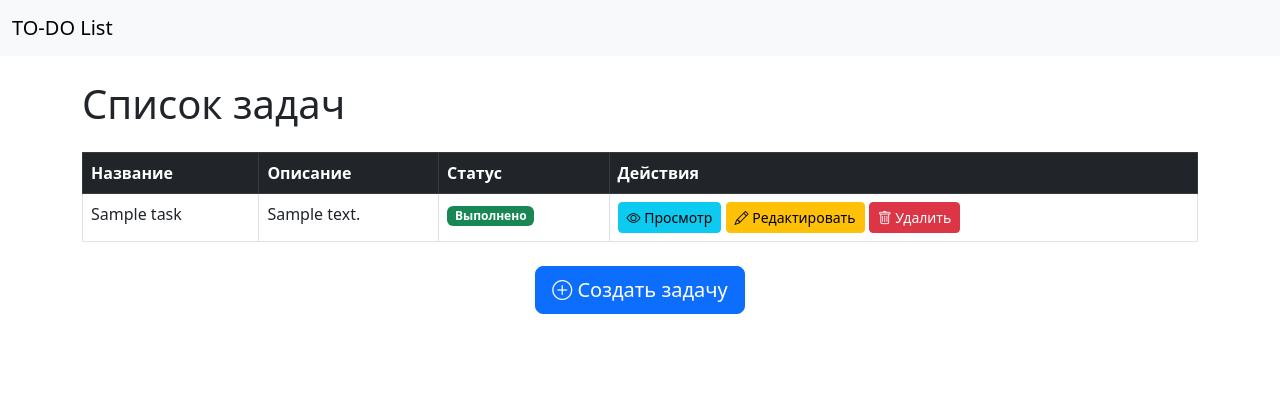
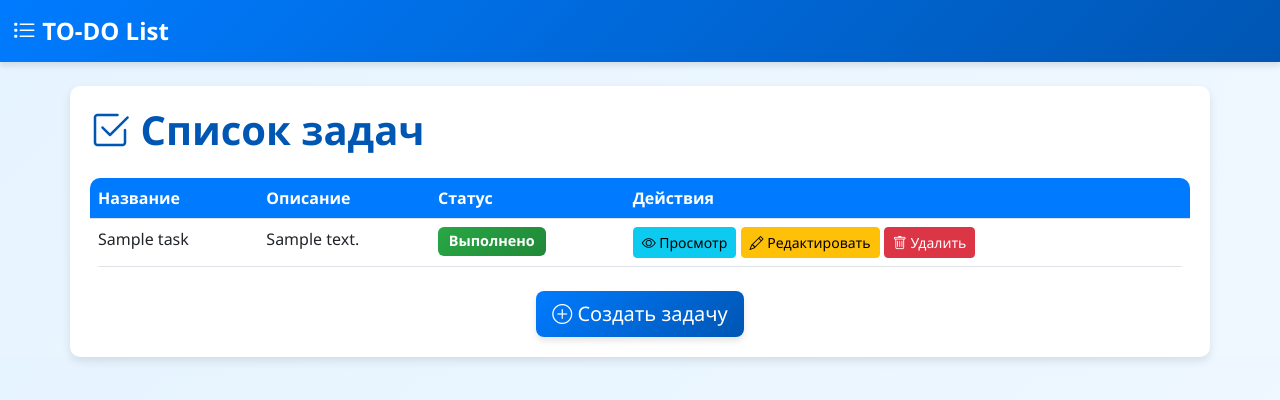
Before and after one commit to kojjadakosti/TO-DO-LIST, a Django app: page / in a window 1280 px wide. Shown: the top 400 px of the page. Run offline with Django 4.2, Linux system fonts and the light colour scheme; tables that the repository leaves empty hold one stand-in row (values such as "Sample post"); some libraries are stand-ins or nearby versions.

Commit message:
Рабочий основной функционал и отредактированный внешний вид. Остались пользователи

```diff
--- a/site_IAR/settings.py
+++ b/site_IAR/settings.py
@@ -119,6 +119,9 @@ USE_TZ = True
 # https://docs.djangoproject.com/en/4.2/howto/static-files/
 
 STATIC_URL = 'static/'
+STATICFILES_DIRS = (
+    BASE_DIR / 'static',
+)
 
 # Default primary key field type
 # https://docs.djangoproject.com/en/4.2/ref/settings/#default-auto-field
--- /dev/null
+++ b/static/css/styles.css
@@ -0,0 +1,96 @@
+/* Основные стили для body */
+body {
+    background: linear-gradient(135deg, #e6f4ff, #f0f8ff);
+    font-family: 'Segoe UI', Tahoma, Geneva, Verdana, sans-serif;
+}
+
+/* Стили для шапки */
+.navbar {
+    background: linear-gradient(135deg, #007bff, #0056b3);
+    box-shadow: 0 4px 6px rgba(0, 0, 0, 0.1);
+}
+
+.navbar-brand {
+    color: white !important;
+    font-size: 1.5rem;
+    font-weight: bold;
+}
+
+.navbar-brand:hover {
+    color: #cce7ff !important;
+}
+
+/* Стили для контейнера */
+.container {
+    background: white;
+    border-radius: 10px;
+    box-shadow: 0 4px 10px rgba(0, 0, 0, 0.1);
+    padding: 20px;
+    margin-top: 20px;
+}
+
+/* Стили для заголовков */
+h1 {
+    color: #0056b3;
+    font-weight: bold;
+}
+
+/* Стили для кнопок */
+.btn-primary {
+    background: linear-gradient(135deg, #007bff, #0056b3);
+    border: none;
+    box-shadow: 0 4px 6px rgba(0, 0, 0, 0.1);
+}
+
+.btn-primary:hover {
+    background: linear-gradient(135deg, #0056b3, #003366);
+}
+
+/* Стили для таблицы */
+.table {
+    border-radius: 10px;
+    overflow: hidden;
+}
+
+.table th {
+    background: #007bff;
+    color: white;
+}
+
+.table-hover tbody tr:hover {
+    background-color: #e6f4ff;
+}
+
+/* Стили для бейджей */
+.badge {
+    font-size: 0.9rem;
+    padding: 0.5em 0.75em;
+}
+
+.badge.bg-success {
+    background: linear-gradient(135deg, #28a745, #218838);
+}
+
+.badge.bg-warning {
+    background: linear-gradient(135deg, #ffc107, #e0a800);
+}
+
+/* Кастомные стили для SweetAlert2 */
+.custom-swal-popup {
+    border-radius: 10px; /* Закругленные углы */
+    box-shadow: 0 4px 10px rgba(0, 0, 0, 0.1); /* Тень */
+}
+
+.swal2-title {
+    color: #0056b3; /* Синий цвет заголовка */
+}
+
+.swal2-confirm {
+    background: linear-gradient(135deg, #007bff, #0056b3) !important; /* Градиент для кнопки подтверждения */
+    border: none !important;
+}
+
+.swal2-cancel {
+    background: linear-gradient(135deg, #dc3545, #c82333) !important; /* Градиент для кнопки отмены */
+    border: none !important;
+}
--- /dev/null
+++ b/static/js/scripts.js
@@ -0,0 +1,24 @@
+// Функция для подтверждения удаления задачи
+function confirmDelete(event) {
+    event.preventDefault(); // Отменяем стандартное поведение формы
+    const form = event.target; // Форма, которая вызвала событие
+
+    Swal.fire({
+        title: 'Вы уверены?',
+        text: "Вы не сможете отменить это действие!",
+        icon: 'warning',
+        showCancelButton: true,
+        confirmButtonColor: '#007bff', // Синий цвет кнопки подтверждения
+        cancelButtonColor: '#dc3545', // Красный цвет кнопки отмены
+        confirmButtonText: 'Да, удалить!',
+        cancelButtonText: 'Отмена',
+        background: '#fff', // Белый фон модального окна
+        customClass: {
+            popup: 'custom-swal-popup', // Класс для кастомного стиля
+        }
+    }).then((result) => {
+        if (result.isConfirmed) {
+            form.submit(); // Отправляем форму, если пользователь подтвердил
+        }
+    });
+}
--- a/tasks/templates/tasks/base.html
+++ b/tasks/templates/tasks/base.html
@@ -1,24 +1,35 @@
+{% load static %}
+
 <!DOCTYPE html>
 <html lang="ru">
 <head>
     <meta charset="UTF-8">
     <meta name="viewport" content="width=device-width, initial-scale=1.0">
     <title>TO-DO List</title>
+    <!-- Подключаем Bootstrap -->
     <link href="https://cdn.jsdelivr.net/npm/bootstrap@5.3.0/dist/css/bootstrap.min.css" rel="stylesheet">
     <!-- Подключаем Bootstrap Icons -->
     <link href="https://cdn.jsdelivr.net/npm/bootstrap-icons@1.10.5/font/bootstrap-icons.css" rel="stylesheet">
+    <!-- Подключаем кастомные стили -->
+    <link href="{% static 'css/styles.css' %}" rel="stylesheet">
 </head>
 <body>
-<nav class="navbar navbar-expand-lg navbar-light bg-light">
+<nav class="navbar navbar-expand-lg navbar-dark">
     <div class="container-fluid">
-        <a class="navbar-brand" href="/">TO-DO List</a>
+        <a class="navbar-brand" href="/">
+            <i class="bi bi-list-task"></i> TO-DO List
+        </a>
     </div>
 </nav>
 <div class="container mt-4">
     {% block content %}
-
     {% endblock %}
 </div>
+<!-- Подключаем Bootstrap JS -->
 <script src="https://cdn.jsdelivr.net/npm/bootstrap@5.3.0/dist/js/bootstrap.bundle.min.js"></script>
+<!-- Подключаем SweetAlert2 -->
+<script src="https://cdn.jsdelivr.net/npm/sweetalert2@11"></script>
+<!-- Подключаем кастомный JavaScript -->
+<script src="{% static 'js/scripts.js' %}"></script>
 </body>
 </html>
--- a/tasks/templates/tasks/list.html
+++ b/tasks/templates/tasks/list.html
@@ -1,14 +1,14 @@
 {% extends 'tasks/base.html' %}
 
 {% block content %}
-    <h1 class="mb-4">Список задач</h1>
+    <h1 class="mb-4"><i class="bi bi-check2-square"></i> Список задач</h1>
 
     <!-- Таблица с задачами -->
-    <table class="table table-hover table-bordered">
-        <thead class="table-dark">
+    <table class="table table-hover">
+        <thead>
         <tr>
             <th>Название</th>
-            <th>Описание</th>
+            <th style="max-width: 300px;">Описание</th>
             <th>Статус</th>
             <th>Действия</th>
         </tr>
@@ -17,7 +17,7 @@
         {% for task in tasks %}
             <tr>
                 <td>{{ task.task_name }}</td>
-                <td>{{ task.description }}</td>
+                <td class="text-truncate" style="max-width: 300px;">{{ task.description }}</td>
                 <td>
                     {% if task.is_completed %}
                         <span class="badge bg-success">Выполнено</span>
@@ -33,7 +33,7 @@
                         <i class="bi bi-pencil"></i> Редактировать
                     </a>
                     <form method="post" action="{% url 'tasks:delete' task.id %}" style="display: inline;"
-                          onsubmit="return confirm('Вы уверены, что хотите удалить эту задачу?');">
+                          onsubmit="return confirmDelete(event);">
                         {% csrf_token %}
                         <button type="submit" class="btn btn-danger btn-sm">
                             <i class="bi bi-trash"></i> Удалить
```
Also changed, not shown: db.sqlite3, tasks/migrations/0001_initial.py.
